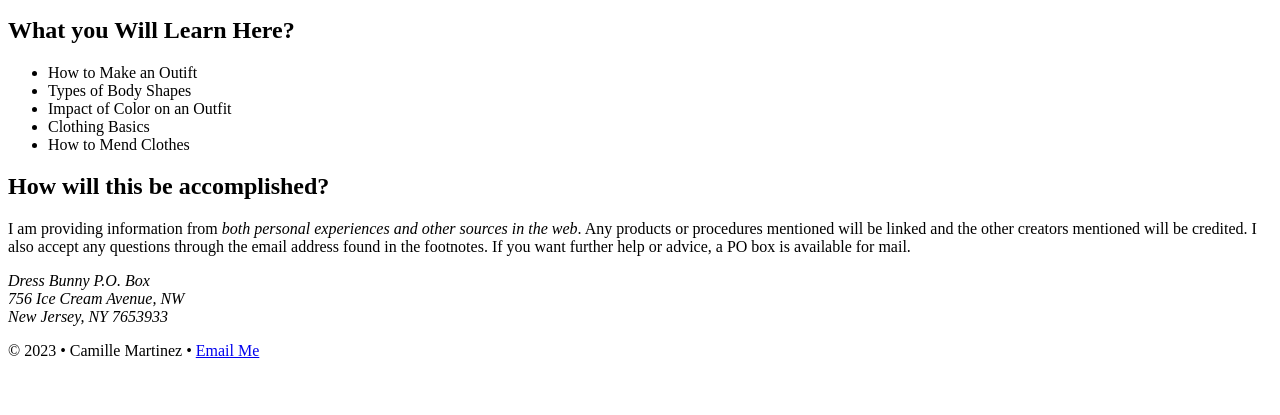
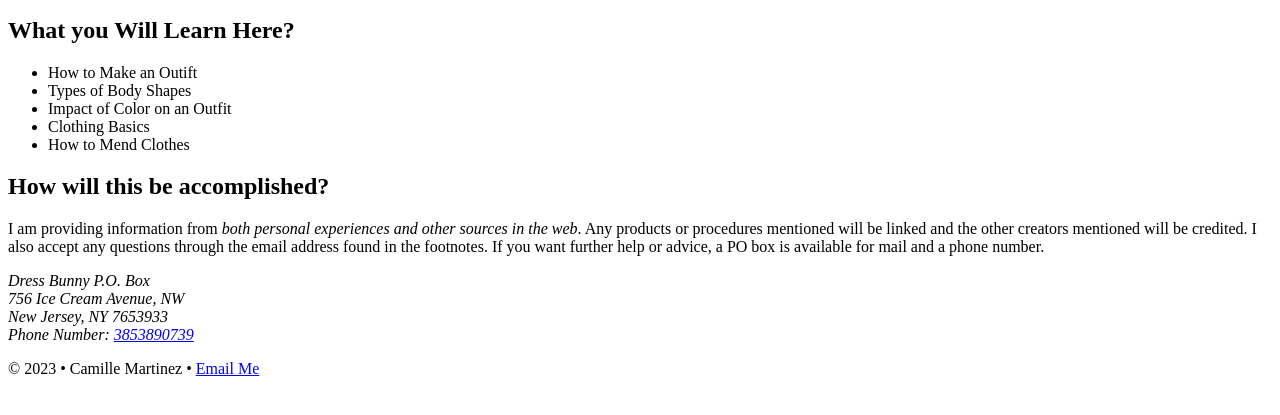
Before and after one commit to MilleCama/dwdd1600, a plain HTML site: page 03hand-coding/index.html in a window 1280 px wide. Shown: the part 287-702 px from the top of the page. Drawn offline with Linux system fonts and the light colour scheme.

Commit message:
Add files via upload

```diff
--- a/03hand-coding/index.html
+++ b/03hand-coding/index.html
@@ -30,20 +30,25 @@
             <h2> What you Will Learn Here?</h2>
                 <ul>
                     <li> How to Make an Outift </li>
+
                     <li>Types of Body Shapes</li>
+
                     <li> Impact of Color on an Outfit</li>
+
                     <li>Clothing Basics</li>
+
                     <li> How to Mend Clothes</li>
 
 
 
                 </ul>
             <h2> How will this be accomplished?</h2>
-            <p> I am providing information from <em>both personal experiences and other sources in the web</em>. Any products or procedures mentioned will be linked and the other creators mentioned will be credited. I also accept any questions through the email address found in the footnotes. If you want further help or advice, a PO box is available for mail.</p>
+            <p> I am providing information from <em>both personal experiences and other sources in the web</em>. Any products or procedures mentioned will be linked and the other creators mentioned will be credited. I also accept any questions through the email address found in the footnotes. If you want further help or advice, a PO box is available for mail and a phone number.</p>
                     <address>
                         Dress Bunny P.O. Box <br>
                         756 Ice Cream Avenue, NW <br>
-                        New Jersey, NY 7653933
+                        New Jersey, NY 7653933 <br>
+                        Phone Number: <a href="tel:3853890739 ">3853890739</a>
                     </address>
 
         </main>
```
Also changed, not shown: 03hand-coding/makinganoutfit.html (+1 -1 lines).
